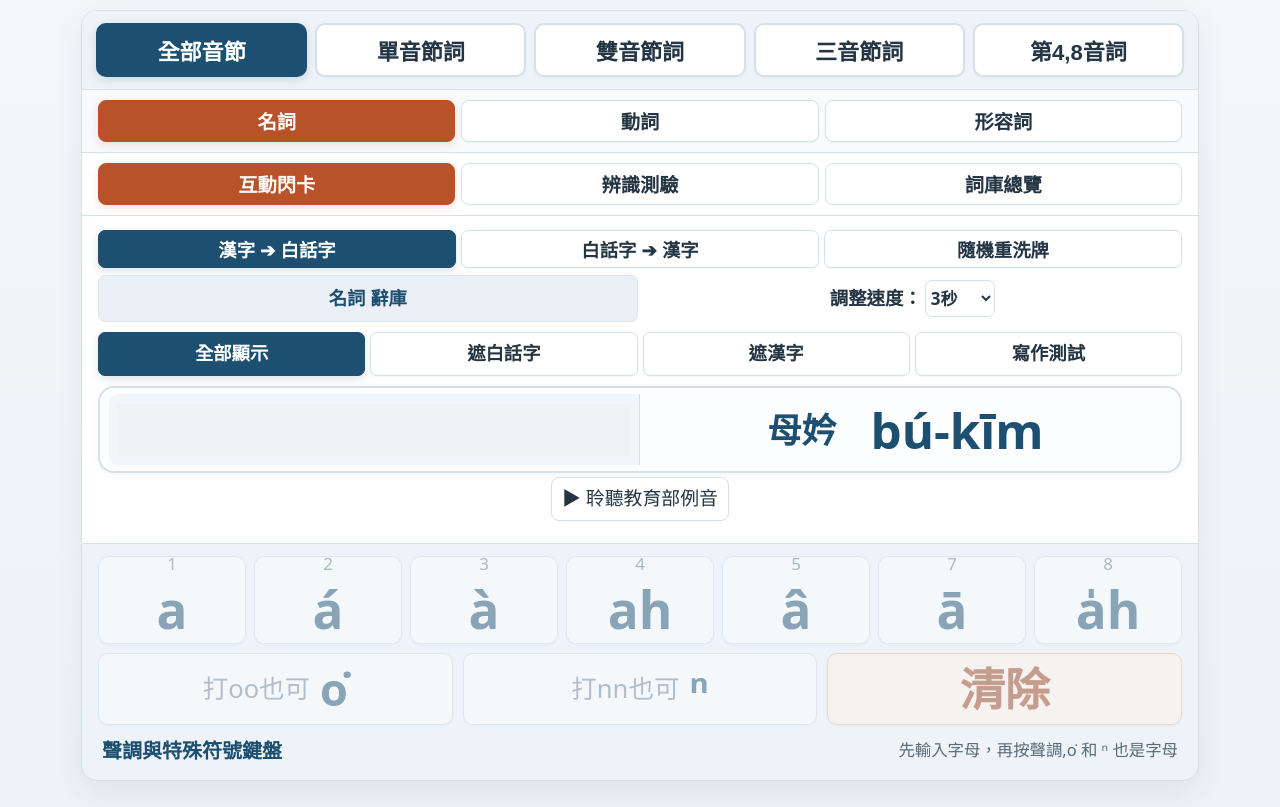
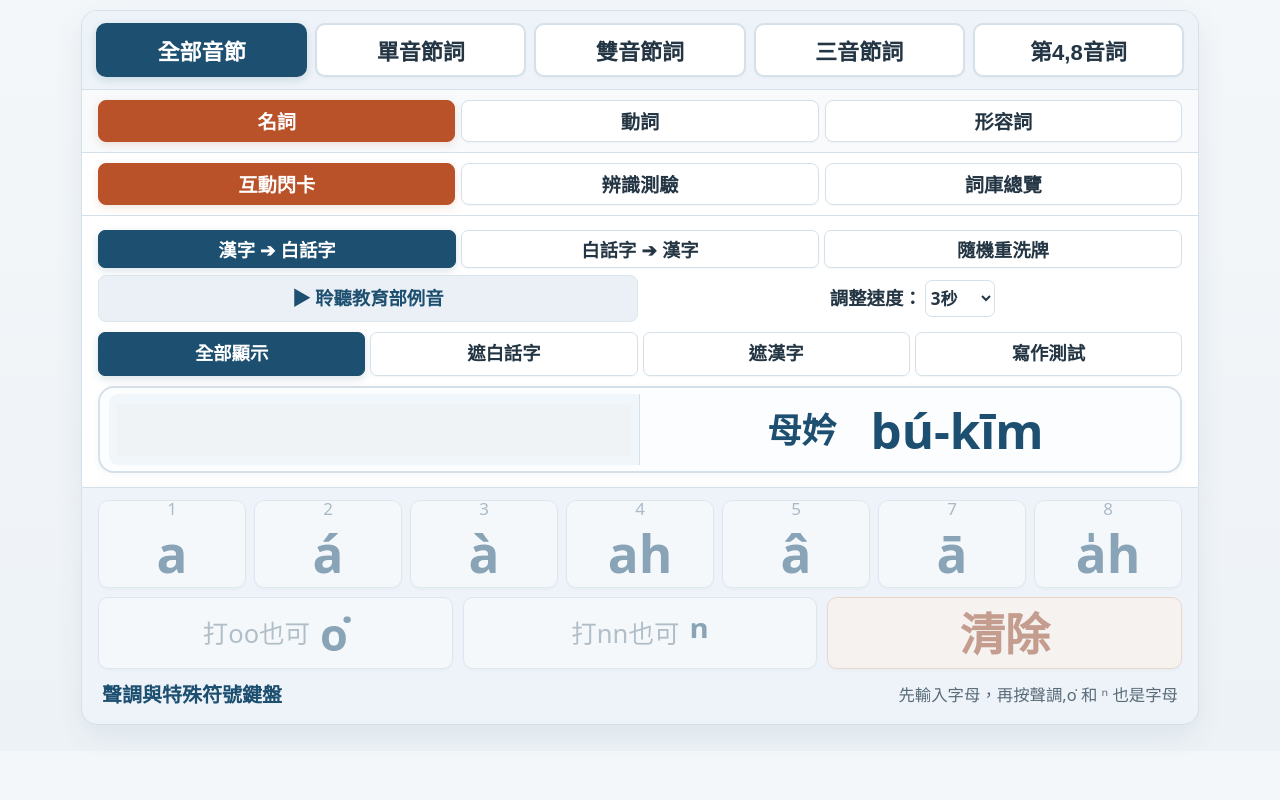
Before and after one commit to Johnson2623/pojspell-voice33, a plain HTML site: page index.html in a window 1280 px wide. Drawn offline with Linux system fonts and the light colour scheme.

Commit message:
Add files via upload

```diff
--- a/index.html
+++ b/index.html
@@ -723,6 +723,14 @@
 .poj-audio-panel {display:flex; justify-content:center; margin:4px 0 8px;}
 #view-grid .poj-audio-play {margin:6px 0 2px;font-size:.78rem;}
 @media(max-width:640px){.poj-audio-tools{font-size:.77rem;gap:4px}.poj-audio-tools .mini-btn{padding:6px}.poj-audio-panel{margin:2px 0 5px}}
+
+/* 互動閃卡：原辭庫標示位置改為教育部例音播放按鈕 */
+#view-card .fc-meta-row #fc-verse.poj-audio-play {
+  cursor:pointer; min-height:40px; white-space:normal;
+  background:#eaf0f5; color:var(--primary); border:1px solid #dae5ec;
+  font-size:1.148rem; font-weight:700;
+}
+#view-card .fc-meta-row #fc-verse.poj-audio-play:hover { background:#dce9f4; }
 </style>
 <style>
 /* 獨立副本鍵盤：限定在 poj- 前綴，不覆蓋閃卡的原始 CSS */
@@ -959,7 +967,7 @@ button:disabled{opacity:.48;cursor:not-allowed}
 </div>
 <!-- 互動閃卡：動態經文章節與速度，各佔一半 -->
 <div class="fc-meta-row">
-<span class="verse-tag" id="fc-verse">名詞 01:01</span>
+<button type="button" class="verse-tag poj-audio-play" id="fc-verse" onclick="playPOJItemAudio(activeDeck[cardIdx], event)">▶ 聆聽教育部例音</button>
 <div class="filter-group">
 <label for="fc-speed-select">調整速度：</label>
 <select class="select-box speed-select" id="fc-speed-select" onchange="changeSpeed(this.value)">
@@ -1000,7 +1008,7 @@ button:disabled{opacity:.48;cursor:not-allowed}
 </div>
 </div>
 </div>
-<div class="poj-audio-panel"><button type="button" class="poj-audio-play" id="fc-audio-btn" onclick="playPOJItemAudio(activeDeck[cardIdx], event)">▶ 聆聽教育部例音</button></div>
+
 <div id="fc-write-feedback" class="fc-write-feedback" aria-live="polite"></div>
 <!-- VIEW 2: QUIZ -->
 <div class="hidden" id="view-quiz">
@@ -3486,7 +3494,7 @@ function renderFlashcard() {
   }
 
   // 第三列顯示「聖經出處章節」（隨機顯示）
-  document.getElementById('fc-verse').textContent = `${currentBookName} ${item.verse}`;
+
 
   const frontWord = document.getElementById('fc-front-word');
   const secondWord = document.getElementById('fc-second-word');
```
Also changed, not shown: 1 other file.
